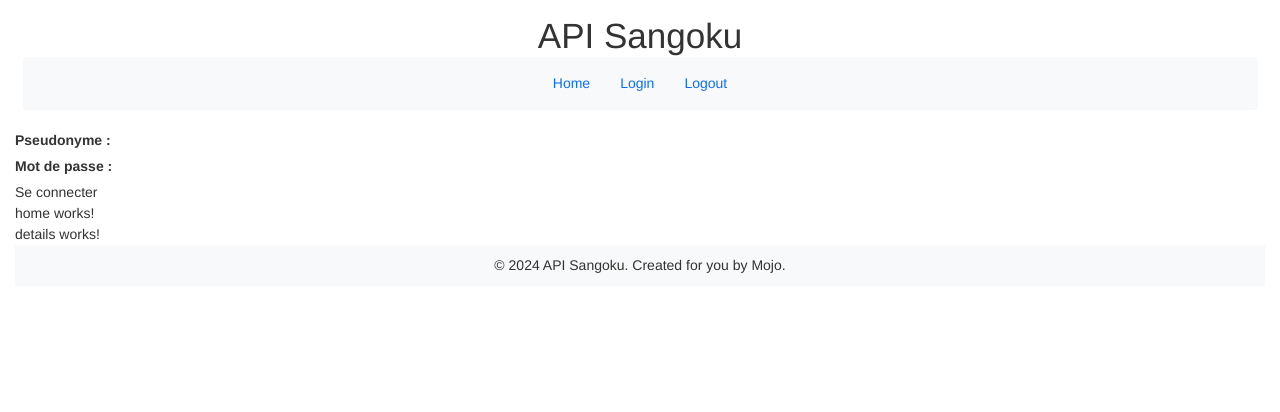
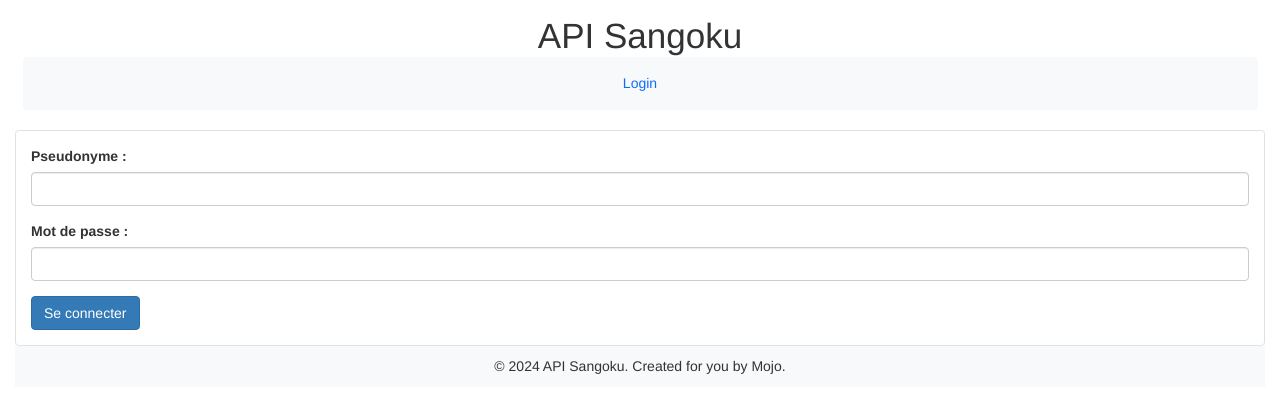
Before and after one commit to Elgroliero/TpSangoku, an Angular app: page / in a window 1280 px wide. Shown: the top 412 px of the page. Built offline with nearby package versions, Linux system fonts and the light colour scheme.

Commit message:
add guard on auth, router outlet and login meca

```diff
--- a/src/app/app.component.html
+++ b/src/app/app.component.html
@@ -1,7 +1,5 @@
 <div class="content">
 <app-header></app-header>
-<app-login></app-login>
-<app-home></app-home>
-<app-details></app-details>
+  <router-outlet></router-outlet>
 <app-footer></app-footer>
 </div>
--- a/src/app/components/header/header.component.ts
+++ b/src/app/components/header/header.component.ts
@@ -1,5 +1,6 @@
-import { Component } from '@angular/core';
+import {Component, Input, OnInit} from '@angular/core';
 import {NavComponent} from "../nav/nav.component";
+import {AuthenticationService} from "../../services/authentication.service";
 
 @Component({
   selector: 'app-header',
@@ -10,6 +11,14 @@ import {NavComponent} from "../nav/nav.component";
   templateUrl: './header.component.html',
   styleUrl: './header.component.css'
 })
-export class HeaderComponent {
+export class HeaderComponent implements OnInit {
+  @Input() public name!: string;
 
+  constructor(private authService: AuthenticationService) {
+
+  }
+
+  ngOnInit() {
+    this.authService.nameLoaded.subscribe(name => this.name = name);
+  }
 }
--- a/src/app/components/login/login.component.html
+++ b/src/app/components/login/login.component.html
@@ -1,18 +1,34 @@
-<fieldset>
-  <div style="color: red" *ngIf="message">{{ message }}</div>
+<fieldset class="border p-4 rounded">
+  <div class="text-danger" *ngIf="message">{{ message }}</div>
   <form [formGroup]="formLogin" method="post" (ngSubmit)="SubmitForm()">
-    <label for="name">Pseudonyme :</label>
-    <input id="name" name="name" type="text" formControlName="name"><br>
-    @if(isSubmitted){
-      <span *ngIf="formLogin.get('name')?.errors?.['required']" class="error">Le pseudonyme est obligatoire.</span>
-      <span *ngIf="formLogin.get('name')?.errors?.['minlength']" class="error">Le pseudonyme doit faire au moins trois caractères.</span>
-    }
-    <label for="password">Mot de passe :</label>
-    <input id="password" name="password" type="password" formControlName="password"><br>
-    @if(isSubmitted){
-      <span *ngIf="formLogin.get('password')?.errors?.['required']" class="error">Le mot de passe est obligatoire.</span>
-      <span *ngIf="formLogin.get('password')?.errors?.['minlength']" class="error">Le mot de passe doit faire au moins 6 caractères.</span>
-    }
-    <input type="submit" value="Se connecter">
+    <div class="form-group">
+      <label for="name">Pseudonyme :</label>
+      <input
+        id="name"
+        name="name"
+        type="text"
+        formControlName="name"
+        class="form-control"
+      >
+      <div *ngIf="isSubmitted && formLogin.get('name')?.errors" class="text-danger">
+        <span *ngIf="formLogin.get('name')?.errors?.['required']">Le pseudonyme est obligatoire.</span>
+        <span *ngIf="formLogin.get('name')?.errors?.['minlength']">Le pseudonyme doit faire au moins trois caractères.</span>
+      </div>
+    </div>
+    <div class="form-group">
+      <label for="password">Mot de passe :</label>
+      <input
+        id="password"
+        name="password"
+        type="password"
+        formControlName="password"
+        class="form-control"
+      >
+      <div *ngIf="isSubmitted && formLogin.get('password')?.errors" class="text-danger">
+        <span *ngIf="formLogin.get('password')?.errors?.['required']">Le mot de passe est obligatoire.</span>
+        <span *ngIf="formLogin.get('password')?.errors?.['minlength']">Le mot de passe doit faire au moins 6 caractères.</span>
+      </div>
+    </div>
+    <button type="submit" class="btn btn-primary">Se connecter</button>
   </form>
 </fieldset>
--- a/src/app/components/login/login.component.ts
+++ b/src/app/components/login/login.component.ts
@@ -1,4 +1,4 @@
-import {Component, OnInit} from '@angular/core';
+import {Component, Input, OnInit} from '@angular/core';
 import {FormControl, FormGroup, ReactiveFormsModule, Validators} from "@angular/forms";
 import {NgIf} from "@angular/common";
 import {ActivatedRoute, Router} from "@angular/router";
@@ -19,6 +19,7 @@ export class LoginComponent implements OnInit {
   public message?: string | null;
   public isSubmitted: boolean = false;
   public formLogin!: FormGroup;
+  @Input() isAuthenticated: boolean = false;
 
   constructor(private router: Router,
               private authService: AuthenticationService,
@@ -42,8 +43,20 @@ export class LoginComponent implements OnInit {
     if (this.formLogin.valid) {
       this.authService.logIn(this.formLogin.value.name)
       console.log(this.formLogin.value);
+      console.log("connecté en tant que : " + this.name);
+      this.GoToHome();
     } else {
       console.log("FORMULAIRE INVALIDE !")
     }
   }
+  public login(){
+    this.authService.logIn('Mojotito');
+    this.authService.isAuthenticationLoaded.subscribe(result =>this.isAuthenticated = result);
+    this.name = this.authService.getName();
+    console.log("connecté en tant que : " + this.name);
+    this.GoToHome();
+  }
+  GoToHome() {
+    this.router.navigate(['/home']);
+  }
 }
--- a/src/app/components/nav/nav.component.html
+++ b/src/app/components/nav/nav.component.html
@@ -1,15 +1,18 @@
 <section>
   <nav class="navbar navbar-light bg-light">
     <ul class="nav">
-      <li class="nav-item">
-        <a class="nav-link" routerLink="/home" routerLinkActive="active">Home</a>
-      </li>
-      <li class="nav-item">
-        <a class="nav-link" routerLink="/login" routerLinkActive="active">Login</a>
-      </li>
-      <li class="nav-item">
-        <a class="nav-link" routerLink="/logout" routerLinkActive="active">Logout</a>
-      </li>
+      @if(!isAuthenticated){
+        <li class="nav-item">
+          <a class="nav-link" (click)="goToLogin()">Login</a>
+        </li>
+      } @else {
+        <li class="nav-item">
+          <a class="nav-link" routerLink="/home" routerLinkActive="active">Home</a>
+        </li>
+        <li class="nav-item">
+          <a class="nav-link" (click)="logOut()">Logout</a>
+        </li>
+      }
     </ul>
   </nav>
 </section>
--- a/src/app/components/nav/nav.component.ts
+++ b/src/app/components/nav/nav.component.ts
@@ -1,5 +1,6 @@
-import { Component } from '@angular/core';
-import {RouterLink, RouterLinkActive} from "@angular/router";
+import {Component, Input, OnInit} from '@angular/core';
+import {Router, RouterLink, RouterLinkActive} from "@angular/router";
+import {AuthenticationService} from "../../services/authentication.service";
 
 @Component({
   selector: 'app-nav',
@@ -11,6 +12,25 @@ import {RouterLink, RouterLinkActive} from "@angular/router";
   templateUrl: './nav.component.html',
   styleUrl: './nav.component.css'
 })
-export class NavComponent {
+export class NavComponent implements OnInit {
+  @Input() name!: string | null;
+  @Input() isAuthenticated: boolean = false;
 
+  constructor(private authService: AuthenticationService, private router: Router) {
+  }
+
+  ngOnInit(): void {
+    this.authService.nameLoaded.subscribe(name => this.name = name);
+    this.authService.isAuthenticationLoaded.subscribe(result => this.isAuthenticated = result);
+  }
+
+  goToLogin() {
+    this.router.navigate(['/login']);
+  }
+
+  public logOut(): void {
+    this.authService.logOut();
+    this.name = this.authService.getName();
+    this.authService.isAuthenticationLoaded.subscribe(result => this.isAuthenticated = result);
+  }
 }
--- /dev/null
+++ b/src/app/guards/auth.guard.ts
@@ -0,0 +1,14 @@
+import {CanActivateFn, Router} from '@angular/router';
+import {AuthenticationService} from "../services/authentication.service";
+import {inject} from "@angular/core";
+
+export const authGuard: CanActivateFn = (route, state) => {
+  const userService = inject(AuthenticationService);
+  const router = inject(Router);
+  if (userService.isAuthenticated()) {
+    return true;
+  } else {
+    router.navigate([''], {queryParams: {message: "VOUS NE PASSEREZ PAS!"}});
+  }
+  return false;
+};
```
Also changed, not shown: src/app/app.routes.ts (+4 -4 lines), 1 other file (tests, documents, lock files or other folders).
